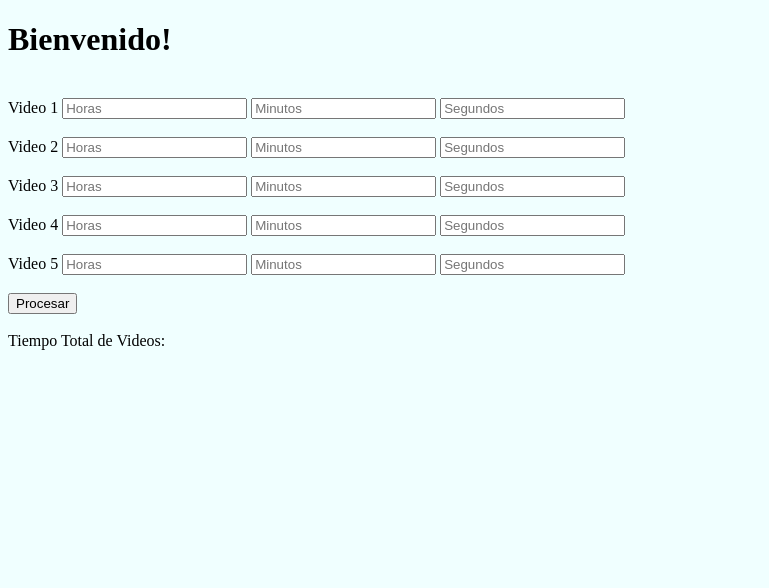
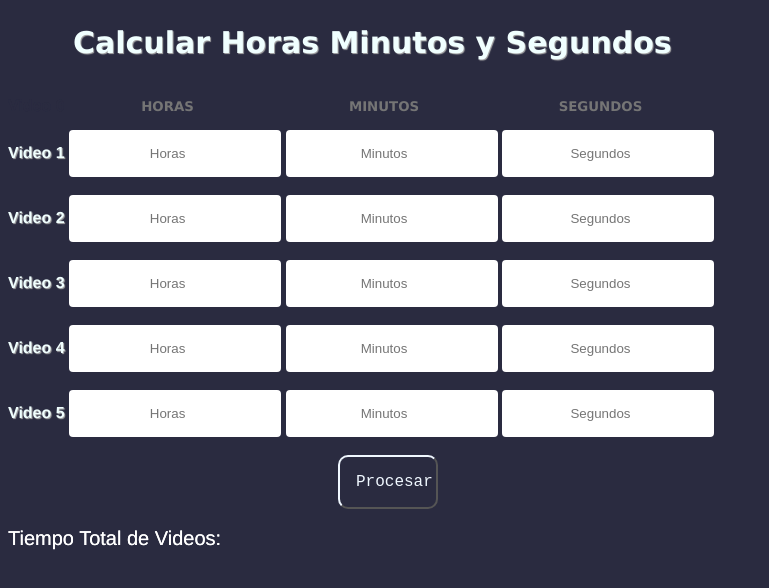
Before and after one commit to raull127/Clase5_Tarea4, a plain HTML site: page index.html in a window 1280 px wide. Shown: the whole page, without its empty margins (0-769 px from the left). Drawn offline with Linux system fonts and the light colour scheme.

Commit message:
Final con CSS
Aplicados los estilos, colores, etc, cambiado texto de resultado

```diff
--- a/css/styles.css
+++ b/css/styles.css
@@ -1,4 +1,70 @@
 
-body {
-    background-color: azure;
+html {
+    background-color: rgb(42, 43, 64);
+    font-family: Helvetica, Verdana, Tahoma, sans-serif;
+    text-shadow: 1px 1px 1px #ababab;
+    color: azure;
 }
+
+.senalador {
+    font-weight: bold;
+}
+
+h1 {
+    font-size: 30px;
+    font-family: verdana;
+    font-weight: 600;
+    margin-block-start: 25px;
+    margin-left: 65px;
+    margin-block-end: 5px;
+}
+
+.horas, .minutos, .segundos {
+    border: azure;
+    border-radius: 4px;
+    text-align-last: center;
+    padding: 1rem;
+    width: 180px;
+}
+
+.aquella {
+    border: none;
+    border-radius: 4px;
+    text-align-last: center;
+    background: none;
+    padding: 1rem;
+    color: rgb(255, 0, 0);
+    font-family: Verdana;
+    font-weight: bold;
+    width: 180px;
+}
+
+.titulo-tiempo, .esta {
+    color: rgb(42, 43, 64);
+    font-weight: bold;
+    text-shadow: 0px 0px 0px rgb(42, 43, 64);
+    background:rgb(42, 43, 64);
+}
+
+#tiempo-video{
+    color: white;
+    text-shadow: 0px 0px 0px ;
+    font-family: Helvetica, sans-serif;
+    font-size: 20px;
+}
+
+#procesar {
+    margin-left: 330px;
+    padding: 1em;
+    background: transparent;
+    border-radius: 10px;
+    border-bottom-color: darkgray;
+    border-top-color: aliceblue;
+    border-left-color: aliceblue;
+    border-right-color: darkgray;
+    color: aliceblue;
+    font-family: monospace;
+    width: 100px;
+    font-size: 16px;
+    text-align-last: center;
+}
--- a/index.html
+++ b/index.html
@@ -12,7 +12,7 @@
 <body>
 
     <header>
-        <h1 class="texto-prueba"> Bienvenido! </h1>
+        <h1 class="texto-prueba"> Calcular Horas Minutos y Segundos </h1>
     </header>
 
     <div>
@@ -21,6 +21,11 @@
     <br>
 
     <form id="planilla-videos" onsubmit="return false;">
+        <label for="numero-de-video" class="esta">Video 0 </label>
+        <input type="number" disabled placeholder="HORAS" class="aquella"/>
+        <input type="number" disabled placeholder="MINUTOS" class="aquella"/>
+        <input type="number" disabled placeholder="SEGUNDOS" class="aquella"/>
+        <br>
         <label for="numero-de-video" class="senalador">Video 1 </label>
         <input type="number" placeholder="Horas" class="horas"/>
         <input type="number" placeholder="Minutos" class="minutos"/>
@@ -50,7 +55,7 @@
     </form>
     <br>
 
-    <div>
+    <div id="tiempo-video">
         Tiempo Total de Videos:
     </div>
 
--- a/js/main.js
+++ b/js/main.js
@@ -46,5 +46,7 @@ document.querySelector("#planilla-videos").onsubmit = function () {
     //////////////
     console.log(`Horas: ${horasFinales} - Minutos: ${minutosFinales} - Segundos: ${segundosFinales}`)
 
+    document.querySelector("#tiempo-video").innerText = `El tiempo de los videos de Fabricio suma ... \n ${horasFinales} horas ${minutosFinales} minutos y ${segundosFinales} segundos `
+
     return false;
 }
```
